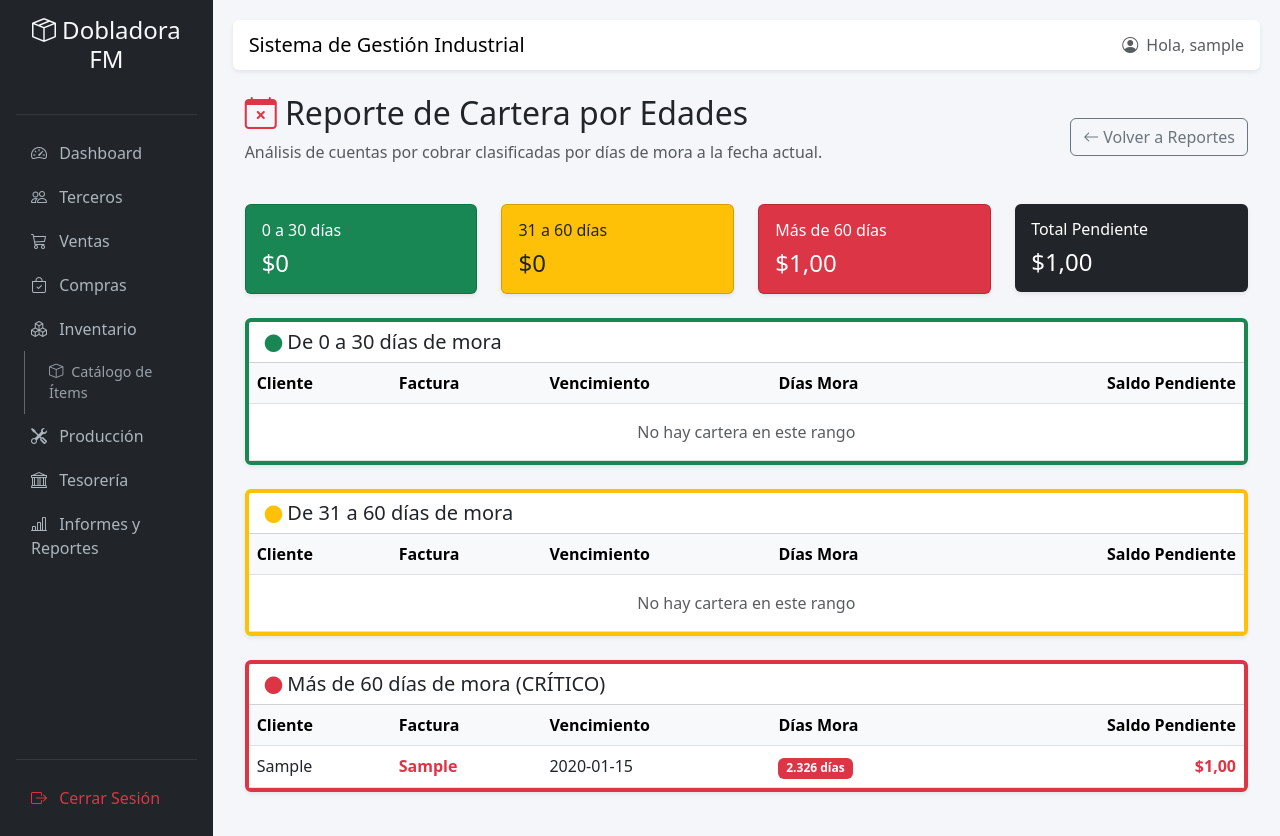
After one commit to dobladora-fm-erp/core-erp, a Django app: page /reportes/cartera-edades/ in a window 1280 px wide. The commit adds this page. Run offline with Django 5.2, Linux system fonts and the light colour scheme; a user stored in the database is signed in; tables that the repository leaves empty hold one stand-in row (values such as "Sample post"); some libraries are stand-ins or nearby versions.

```diff
--- a/app/core/models.py
+++ b/app/core/models.py
@@ -45,6 +45,8 @@ class Empresa(models.Model):
     direccion = models.CharField(max_length=255, verbose_name="Dirección")
     telefono = models.CharField(max_length=50, verbose_name="Teléfono")
     correo_facturacion = models.EmailField(verbose_name="Correo de Facturación")
+    correo_emision = models.EmailField(null=True, blank=True, verbose_name="Correo Emisión (SMTP)")
+    smtp_password = models.CharField(max_length=128, null=True, blank=True, verbose_name="Contraseña SMTP")
     logo = models.ImageField(upload_to='logos/', null=True, blank=True, verbose_name="Logo")
 
     municipio = models.ForeignKey(Municipio, on_delete=models.PROTECT, verbose_name="Municipio")
--- a/app/core/urls.py
+++ b/app/core/urls.py
@@ -6,6 +6,7 @@ urlpatterns = [
     path('reportes/', views.centro_reportes_view, name='centro_reportes'),
     path('reportes/cartera/', views.reporte_cartera_view, name='reporte_cartera'),
     path('reportes/cartera/exportar/', views.exportar_cartera_csv, name='exportar_cartera_csv'),
+    path('reportes/cartera-edades/', views.reporte_cartera_edades_view, name='reporte_cartera_edades'),
     path('reportes/inventario/', views.inventario_valorizado_view, name='inventario_valorizado'),
     path('reportes/inventario/exportar/', views.exportar_inventario_csv, name='exportar_inventario_csv'),
     path('reportes/flujo-caja/', views.flujo_caja_basico_view, name='flujo_caja_basico'),
--- a/app/core/views.py
+++ b/app/core/views.py
@@ -179,3 +179,43 @@ def exportar_flujo_caja_csv(request):
         ])
 
     return response
+
+@login_required
+def reporte_cartera_edades_view(request):
+    hoy = now().date()
+    cxc_pendientes = CuentaPorCobrar.objects.select_related('cliente', 'factura_origen').filter(estado='Pendiente').order_by('fecha_vencimiento')
+
+    cartera_0_30 = []
+    cartera_31_60 = []
+    cartera_mas_60 = []
+
+    total_0_30 = 0
+    total_31_60 = 0
+    total_mas_60 = 0
+
+    for cxc in cxc_pendientes:
+        dias_mora = (hoy - cxc.fecha_vencimiento).days
+        cxc.dias_mora = dias_mora if dias_mora > 0 else 0
+
+        if cxc.dias_mora <= 30:
+            cartera_0_30.append(cxc)
+            total_0_30 += cxc.saldo_pendiente
+        elif 31 <= cxc.dias_mora <= 60:
+            cartera_31_60.append(cxc)
+            total_31_60 += cxc.saldo_pendiente
+        else:
+            cartera_mas_60.append(cxc)
+            total_mas_60 += cxc.saldo_pendiente
+
+    total_general = total_0_30 + total_31_60 + total_mas_60
+
+    context = {
+        'cartera_0_30': cartera_0_30,
+        'cartera_31_60': cartera_31_60,
+        'cartera_mas_60': cartera_mas_60,
+        'total_0_30': total_0_30,
+        'total_31_60': total_31_60,
+        'total_mas_60': total_mas_60,
+        'total_general': total_general
+    }
+    return render(request, 'core/cartera_edades.html', context)
--- /dev/null
+++ b/app/templates/core/cartera_edades.html
@@ -0,0 +1,184 @@
+{% extends 'base.html' %}
+{% load humanize %}
+
+{% block content %}
+<div class="container mt-4">
+    <div class="row mb-4">
+        <div class="col-12 d-flex justify-content-between align-items-center">
+            <div>
+                <h2><i class="bi bi-calendar-x text-danger"></i> Reporte de Cartera por Edades</h2>
+                <p class="text-muted">Análisis de cuentas por cobrar clasificadas por días de mora a la fecha actual.</p>
+            </div>
+            <a href="{% url 'centro_reportes' %}" class="btn btn-outline-secondary">
+                <i class="bi bi-arrow-left"></i> Volver a Reportes
+            </a>
+        </div>
+    </div>
+
+    <div class="row mb-4">
+        <div class="col-md-3">
+            <div class="card bg-success text-white shadow-sm">
+                <div class="card-body">
+                    <h6 class="card-title">0 a 30 días</h6>
+                    <h4 class="mb-0">${{ total_0_30|intcomma }}</h4>
+                </div>
+            </div>
+        </div>
+        <div class="col-md-3">
+            <div class="card bg-warning text-dark shadow-sm">
+                <div class="card-body">
+                    <h6 class="card-title">31 a 60 días</h6>
+                    <h4 class="mb-0">${{ total_31_60|intcomma }}</h4>
+                </div>
+            </div>
+        </div>
+        <div class="col-md-3">
+            <div class="card bg-danger text-white shadow-sm">
+                <div class="card-body">
+                    <h6 class="card-title">Más de 60 días</h6>
+                    <h4 class="mb-0">${{ total_mas_60|intcomma }}</h4>
+                </div>
+            </div>
+        </div>
+        <div class="col-md-3">
+            <div class="card bg-dark text-white shadow-sm border-0">
+                <div class="card-body">
+                    <h6 class="card-title">Total Pendiente</h6>
+                    <h4 class="mb-0">${{ total_general|intcomma }}</h4>
+                </div>
+            </div>
+        </div>
+    </div>
+
+    <!-- Secciones por Edad -->
+    <!-- 0 a 30 días -->
+    <div class="card shadow-sm mb-4 border-top border-success border-4">
+        <div class="card-header bg-white">
+            <h5 class="mb-0"><i class="bi bi-circle-fill text-success small"></i> De 0 a 30 días de mora</h5>
+        </div>
+        <div class="card-body p-0">
+            <div class="table-responsive">
+                <table class="table table-hover mb-0">
+                    <thead class="table-light">
+                        <tr>
+                            <th>Cliente</th>
+                            <th>Factura</th>
+                            <th>Vencimiento</th>
+                            <th>Días Mora</th>
+                            <th class="text-end">Saldo Pendiente</th>
+                        </tr>
+                    </thead>
+                    <tbody>
+                        {% for cxc in cartera_0_30 %}
+                        <tr>
+                            <td>{{ cxc.cliente }}</td>
+                            <td>
+                                <a href="{% url 'venta_detalle' cxc.factura_origen.id %}" class="text-decoration-none fw-bold">
+                                    {{ cxc.factura_origen.numero_factura }}
+                                </a>
+                            </td>
+                            <td>{{ cxc.fecha_vencimiento|date:"Y-m-d" }}</td>
+                            <td>
+                                {% if cxc.dias_mora == 0 %}
+                                    <span class="badge bg-secondary">Al día</span>
+                                {% else %}
+                                    <span class="badge bg-success">{{ cxc.dias_mora }} días</span>
+                                {% endif %}
+                            </td>
+                            <td class="text-end fw-bold">${{ cxc.saldo_pendiente|intcomma }}</td>
+                        </tr>
+                        {% empty %}
+                        <tr>
+                            <td colspan="5" class="text-center text-muted py-3">No hay cartera en este rango</td>
+                        </tr>
+                        {% endfor %}
+                    </tbody>
+                </table>
+            </div>
+        </div>
+    </div>
+
+    <!-- 31 a 60 días -->
+    <div class="card shadow-sm mb-4 border-top border-warning border-4">
+        <div class="card-header bg-white">
+            <h5 class="mb-0"><i class="bi bi-circle-fill text-warning small"></i> De 31 a 60 días de mora</h5>
+        </div>
+        <div class="card-body p-0">
+            <div class="table-responsive">
+                <table class="table table-hover mb-0">
+                    <thead class="table-light">
+                        <tr>
+                            <th>Cliente</th>
+                            <th>Factura</th>
+                            <th>Vencimiento</th>
+                            <th>Días Mora</th>
+                            <th class="text-end">Saldo Pendiente</th>
+                        </tr>
+                    </thead>
+                    <tbody>
+                        {% for cxc in cartera_31_60 %}
+                        <tr>
+                            <td>{{ cxc.cliente }}</td>
+                            <td>
+                                <a href="{% url 'venta_detalle' cxc.factura_origen.id %}" class="text-decoration-none fw-bold text-warning">
+                                    {{ cxc.factura_origen.numero_factura }}
+                                </a>
+                            </td>
+                            <td>{{ cxc.fecha_vencimiento|date:"Y-m-d" }}</td>
+                            <td><span class="badge bg-warning text-dark">{{ cxc.dias_mora }} días</span></td>
+                            <td class="text-end fw-bold">${{ cxc.saldo_pendiente|intcomma }}</td>
+                        </tr>
+                        {% empty %}
+                        <tr>
+                            <td colspan="5" class="text-center text-muted py-3">No hay cartera en este rango</td>
+                        </tr>
+                        {% endfor %}
+                    </tbody>
+                </table>
+            </div>
+        </div>
+    </div>
+
+    <!-- Más de 60 días -->
+    <div class="card shadow-sm mb-4 border-top border-danger border-4">
+        <div class="card-header bg-white">
+            <h5 class="mb-0"><i class="bi bi-circle-fill text-danger small"></i> Más de 60 días de mora (CRÍTICO)</h5>
+        </div>
+        <div class="card-body p-0">
+            <div class="table-responsive">
+                <table class="table table-hover mb-0">
+                    <thead class="table-light">
+                        <tr>
+                            <th>Cliente</th>
+                            <th>Factura</th>
+                            <th>Vencimiento</th>
+                            <th>Días Mora</th>
+                            <th class="text-end">Saldo Pendiente</th>
+                        </tr>
+                    </thead>
+                    <tbody>
+                        {% for cxc in cartera_mas_60 %}
+                        <tr>
+                            <td>{{ cxc.cliente }}</td>
+                            <td>
+                                <a href="{% url 'venta_detalle' cxc.factura_origen.id %}" class="text-decoration-none fw-bold text-danger">
+                                    {{ cxc.factura_origen.numero_factura }}
+                                </a>
+                            </td>
+                            <td>{{ cxc.fecha_vencimiento|date:"Y-m-d" }}</td>
+                            <td><span class="badge bg-danger">{{ cxc.dias_mora }} días</span></td>
+                            <td class="text-end fw-bold text-danger">${{ cxc.saldo_pendiente|intcomma }}</td>
+                        </tr>
+                        {% empty %}
+                        <tr>
+                            <td colspan="5" class="text-center text-muted py-3">No hay cartera en este rango</td>
+                        </tr>
+                        {% endfor %}
+                    </tbody>
+                </table>
+            </div>
+        </div>
+    </div>
+
+</div>
+{% endblock %}
--- a/app/ventas/urls.py
+++ b/app/ventas/urls.py
@@ -6,6 +6,7 @@ urlpatterns = [
     path('nueva/', views.venta_crear_view, name='venta_crear'),
     path('<int:factura_id>/', views.venta_detalle_view, name='venta_detalle'),
     path('<int:factura_id>/anular/', views.anular_venta_view, name='venta_anular'),
+    path('<int:factura_id>/nota-credito/', views.nota_credito_crear_view, name='nota_credito_crear'),
     path('<int:factura_id>/pdf/', views.venta_pdf_view, name='venta_pdf'),
     path('<int:factura_id>/emitir-dian/', views.emitir_factura_dian_view, name='venta_emitir_dian'),
     path('<int:factura_id>/descargar-xml/', views.descargar_xml_dian_view, name='descargar_xml_dian'),
```
Also changed, not shown: app/templates/core/centro_reportes.html (+11 -0 lines), app/templates/ventas/detalle_venta.html (+12 -1 lines), app/ventas/models.py (+51 -0 lines), app/ventas/views.py (+78 -3 lines), app/core/migrations/0003_empresa_correo_emision_empresa_smtp_password.py (added), app/ventas/migrations/0004_resoluciondian.py (added), app/ventas/migrations/0005_notacreditoventa.py (added).
